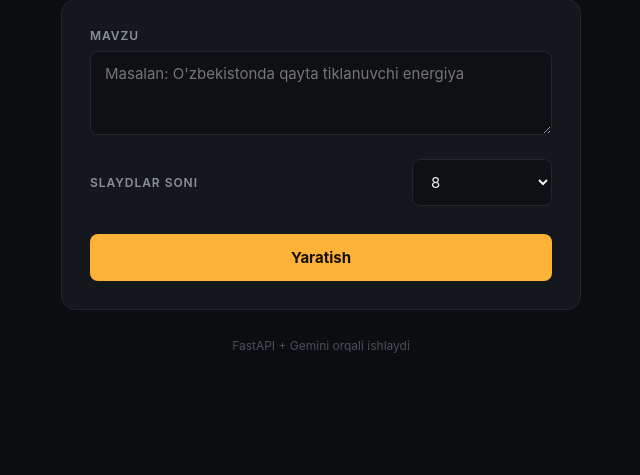
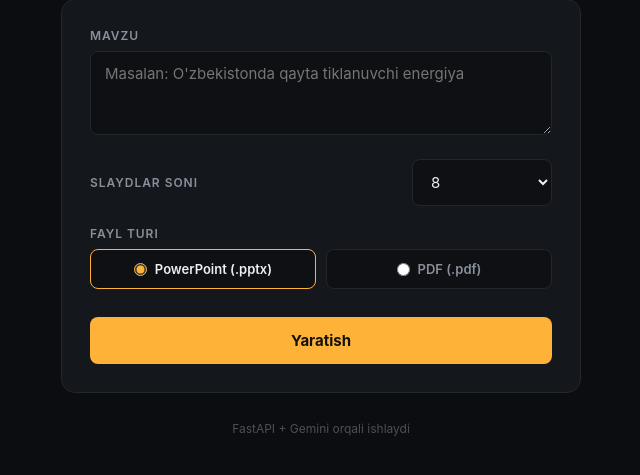
Before and after one commit to Uzbek250/Slide, a FastAPI app: page / in a window 1280 px wide. Shown: the part 233-708 px from the top of the page, without its empty margins (319-959 px from the left). Run offline with FastAPI, Linux system fonts and the light colour scheme; parts of the project's set-up code (start-up, migrations or seed data) failed here and were passed over.

Commit message:
PDF export qo'shildi: foydalanuvchi PPTX yoki PDF formatini tanlashi mumkin

```diff
--- a/app/main.py
+++ b/app/main.py
@@ -34,8 +34,13 @@ templates = Jinja2Templates(directory=TEMPLATES_DIR)
 OUTPUT_DIR = "/tmp/slide_outputs"
 os.makedirs(OUTPUT_DIR, exist_ok=True)
 
-# file_id -> foydalanuvchiga ko'rsatiladigan .pptx fayl nomi (mavzudan yasalgan)
-_FILENAME_REGISTRY: dict[str, str] = {}
+# file_id -> (foydalanuvchiga ko'rsatiladigan fayl nomi, format)
+_FILENAME_REGISTRY: dict[str, tuple[str, str]] = {}
+
+_MEDIA_TYPES = {
+    "pptx": "application/vnd.openxmlformats-officedocument.presentationml.presentation",
+    "pdf": "application/pdf",
+}
 
 
 def _slugify_filename(topic: str) -> str:
@@ -54,6 +59,7 @@ def _slugify_filename(topic: str) -> str:
 class GenerateRequest(BaseModel):
     topic: str = Field(..., min_length=2, max_length=300)
     slide_count: int = Field(..., ge=3, le=20)  # 20+ = Gemini free tier/vaqt uchun xavfli
+    output_format: str = Field("pptx", pattern="^(pptx|pdf)$")
 
 
 @app.get("/", response_class=HTMLResponse)
@@ -69,27 +75,28 @@ def health():
 @app.post("/generate")
 def generate(req: GenerateRequest):
     file_id = uuid.uuid4().hex
-    output_path = os.path.join(OUTPUT_DIR, f"{file_id}.pptx")
+    ext = req.output_format
+    output_path = os.path.join(OUTPUT_DIR, f"{file_id}.{ext}")
 
     try:
-        generate_presentation(req.topic, req.slide_count, output_path)
+        generate_presentation(req.topic, req.slide_count, output_path, output_format=ext)
     except Exception as e:
         raise HTTPException(status_code=500, detail=f"Generatsiya xatoligi: {e}")
 
-    display_name = f"{_slugify_filename(req.topic)}.pptx"
-    _FILENAME_REGISTRY[file_id] = display_name
+    display_name = f"{_slugify_filename(req.topic)}.{ext}"
+    _FILENAME_REGISTRY[file_id] = (display_name, ext)
 
     return {"file_id": file_id, "filename": display_name}
 
 
 @app.get("/download/{file_id}")
 def download(file_id: str):
-    path = os.path.join(OUTPUT_DIR, f"{file_id}.pptx")
+    filename, ext = _FILENAME_REGISTRY.get(file_id, ("presentation.pptx", "pptx"))
+    path = os.path.join(OUTPUT_DIR, f"{file_id}.{ext}")
     if not os.path.exists(path):
         raise HTTPException(status_code=404, detail="Fayl topilmadi")
-    filename = _FILENAME_REGISTRY.get(file_id, "presentation.pptx")
     return FileResponse(
         path,
-        media_type="application/vnd.openxmlformats-officedocument.presentationml.presentation",
+        media_type=_MEDIA_TYPES.get(ext, "application/octet-stream"),
         filename=filename,
     )
--- a/app/templates/index.html
+++ b/app/templates/index.html
@@ -102,6 +102,37 @@
     gap: 16px;
   }
   select { max-width: 140px; cursor: pointer; }
+  .format-toggle {
+    display: flex;
+    gap: 10px;
+  }
+  .format-option {
+    flex: 1;
+    display: flex;
+    align-items: center;
+    justify-content: center;
+    gap: 8px;
+    background: #0E1013;
+    border: 1px solid var(--border);
+    border-radius: 8px;
+    padding: 11px 10px;
+    cursor: pointer;
+    font-size: 13px;
+    font-weight: 600;
+    color: var(--muted);
+    margin-bottom: 0;
+    text-transform: none;
+    letter-spacing: 0;
+    transition: border-color 0.15s ease, color 0.15s ease;
+  }
+  .format-option input {
+    accent-color: var(--accent);
+    margin: 0;
+  }
+  .format-option:has(input:checked) {
+    border-color: var(--accent);
+    color: var(--text);
+  }
   button {
     width: 100%;
     background: var(--accent);
@@ -206,6 +237,19 @@
           <option value="20">20</option>
         </select>
       </div>
+      <div class="field">
+        <label>Fayl turi</label>
+        <div class="format-toggle">
+          <label class="format-option">
+            <input type="radio" name="output_format" value="pptx" checked>
+            <span>PowerPoint (.pptx)</span>
+          </label>
+          <label class="format-option">
+            <input type="radio" name="output_format" value="pdf">
+            <span>PDF (.pdf)</span>
+          </label>
+        </div>
+      </div>
       <button type="submit" id="submitBtn">Yaratish</button>
     </form>
 
@@ -244,12 +288,13 @@ form.addEventListener('submit', async (e) => {
 
   const topic = document.getElementById('topic').value;
   const slideCount = parseInt(document.getElementById('slideCount').value, 10);
+  const outputFormat = document.querySelector('input[name="output_format"]:checked').value;
 
   try {
     const resp = await fetch('/generate', {
       method: 'POST',
       headers: { 'Content-Type': 'application/json' },
-      body: JSON.stringify({ topic: topic, slide_count: slideCount })
+      body: JSON.stringify({ topic: topic, slide_count: slideCount, output_format: outputFormat })
     });
 
     if (!resp.ok) {
```
Also changed, not shown: app/core/pdf_builder.py (added, +26 -0 lines), app/core/pipeline.py (+12 -3 lines).
